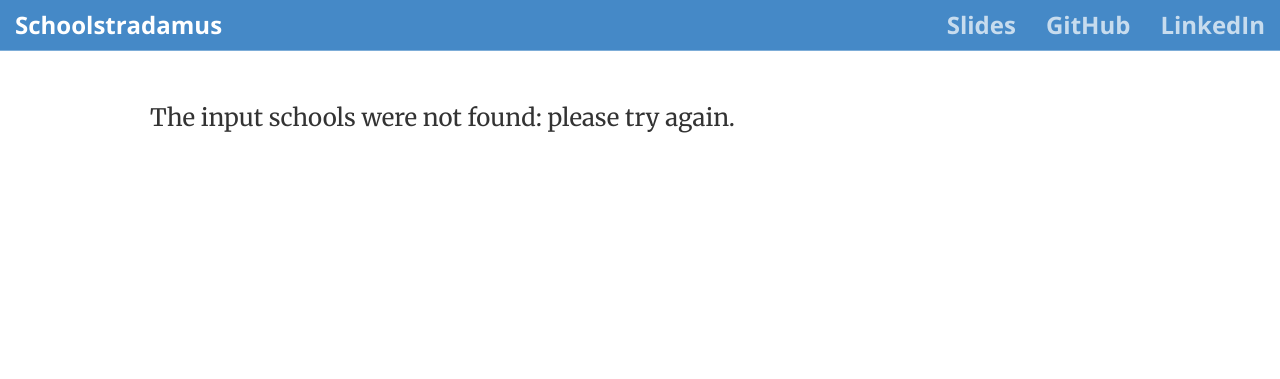
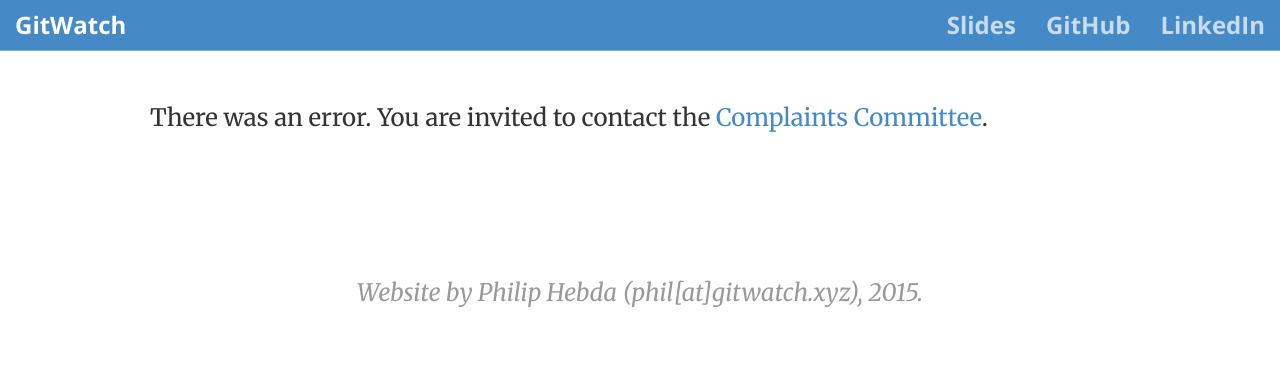
Before and after one commit to hebda/GitWatch, a Flask app: page /error in a window 1280 px wide. Shown: the top 379 px of the page. Run offline with Flask 2, Linux system fonts and the light colour scheme; some libraries are stand-ins or nearby versions.

Commit message:
finalized

```diff
--- a/app/templates/error.html
+++ b/app/templates/error.html
@@ -9,7 +9,7 @@
     <meta name="description" content="">
     <meta name="author" content="">
 
-    <title>Schoolstradamus: Forecasting a school's future test scores</title>
+    <title>GitWatch</title>
 
     <!-- Bootstrap Core CSS -->
     <link rel="stylesheet" href="static/css/bootstrap.min.css" type="text/css">
@@ -57,7 +57,7 @@
                     <span class="icon-bar"></span>
                     <span class="icon-bar"></span>
                 </button>
-                <a class="navbar-brand page-scroll" href="/">Schoolstradamus</a>
+                <a class="navbar-brand page-scroll" href="/">GitWatch</a>
             </div>
 
             <!-- Collect the nav links, forms, and other content for toggling -->
@@ -67,10 +67,10 @@
                         <a class="page-scroll" href="/slides">Slides</a>
                     </li>
                     <li>
-                        <a class="page-scroll" href="https://github.com/EricMichaelSmith/">GitHub</a>
+                        <a class="page-scroll" href="https://github.com/hebda">GitHub</a>
                     </li>
                     <li>
-                        <a class="page-scroll" href="https://www.linkedin.com/in/ericmchlsmith">LinkedIn</a>
+                        <a class="page-scroll" href="https://www.linkedin.com/in/philiphebda">LinkedIn</a>
                     </li>
                 </ul>
             </div>
@@ -86,9 +86,19 @@
                 </p>
             </div>
             <p>
-                The input schools were not found: please try again.
+              There was an error. You are invited to contact the <a href="mailto:phil@gitwatch.xyz">Complaints Committee</a>.
             </p>
         </div>
+    </section>
+
+
+    <section id="notes">
+        <p><center><i>
+            <font color="#999999" size="xsmall">
+                Website by Philip Hebda (phil[at]gitwatch.xyz), 2015.
+                <br>
+            </font>
+        </i></center></p>
     </section>
 
     <!-- jQuery -->
```
